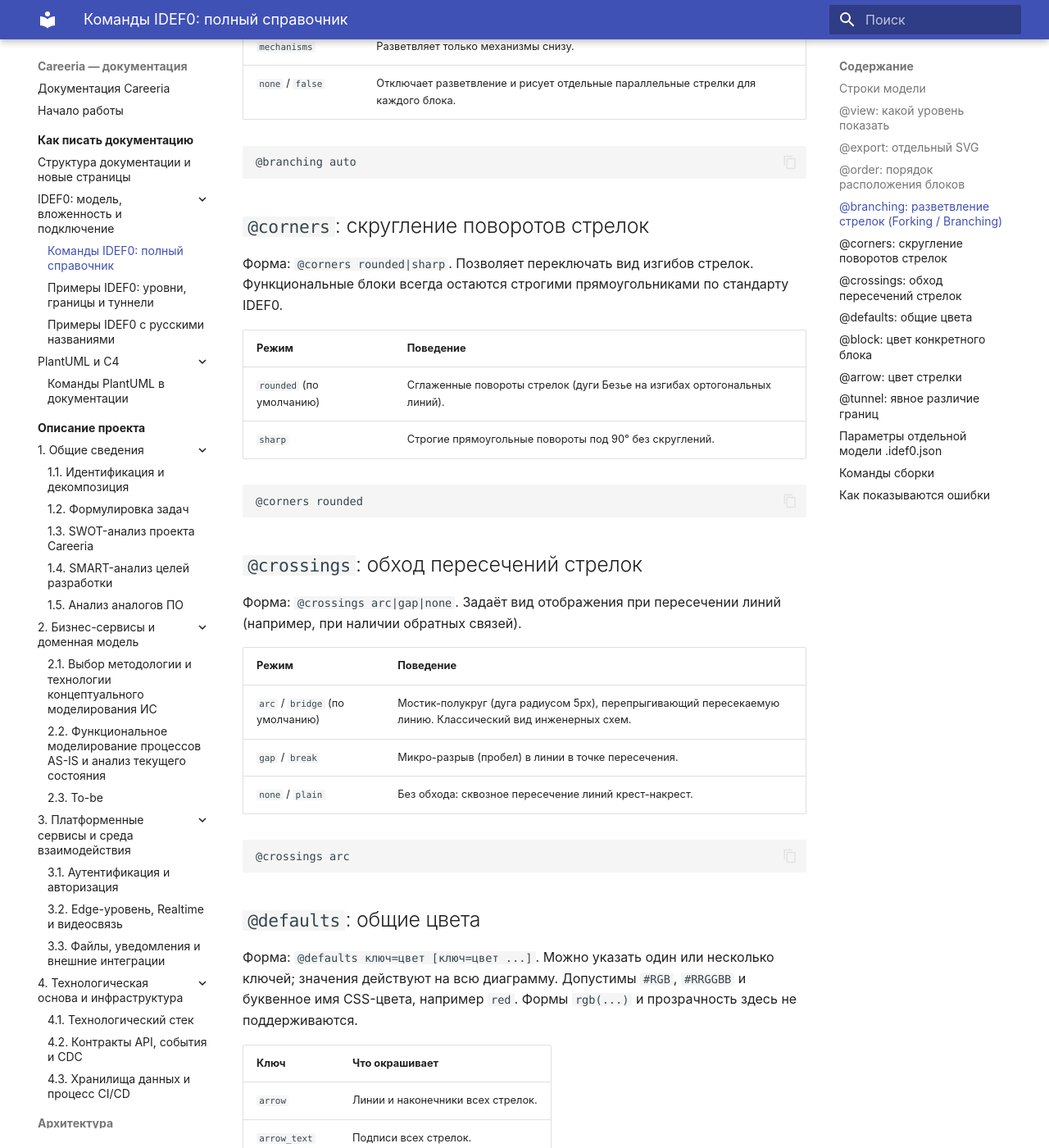
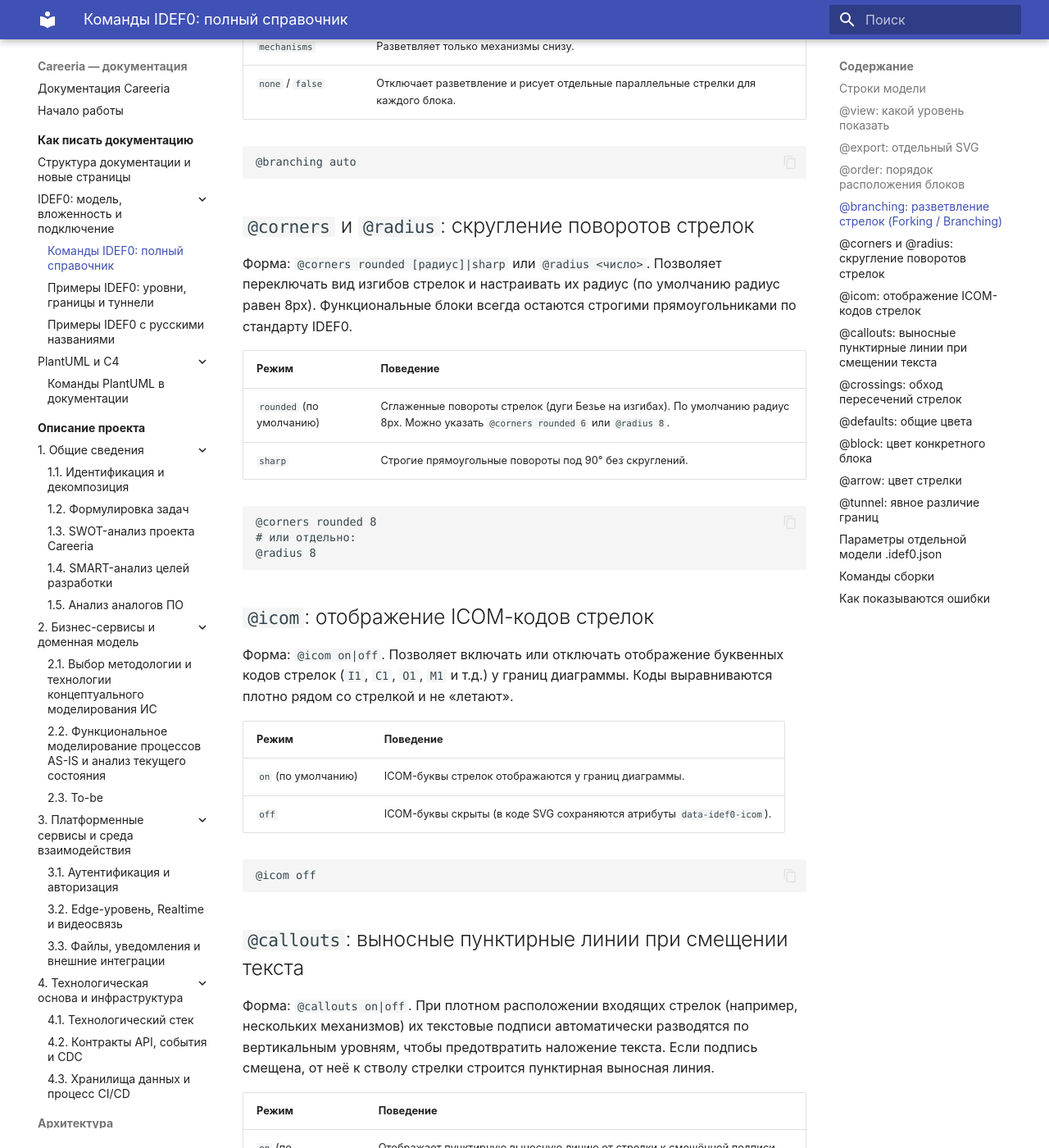
Before and after one commit to krackl1n/careeria, an MkDocs documentation site: the page built from docs/contributing/idef0/01-commands.md, in a window 1280 px wide and 1400 px high, scrolled down 3481 px. Shown: the whole window at 82% size. Built offline with MkDocs 1.6.1 and Material for MkDocs 9.7.7, drawn with Linux system fonts in a browser that asks for light colours; some of the changed text lies outside the part shown.

Commit message:
fix corner and text

````diff
--- a/docs/contributing/idef0/01-commands.md
+++ b/docs/contributing/idef0/01-commands.md
@@ -79,17 +79,45 @@
 @branching auto
 ```
 
-## `@corners`: скругление поворотов стрелок
+## `@corners` и `@radius`: скругление поворотов стрелок
 
-Форма: `@corners rounded|sharp`. Позволяет переключать вид изгибов стрелок. Функциональные блоки всегда остаются строгими прямоугольниками по стандарту IDEF0.
+Форма: `@corners rounded [радиус]|sharp` или `@radius <число>`. Позволяет переключать вид изгибов стрелок и настраивать их радиус (по умолчанию радиус равен 8px). Функциональные блоки всегда остаются строгими прямоугольниками по стандарту IDEF0.
 
 | Режим | Поведение |
 | --- | --- |
-| `rounded` (по умолчанию) | Сглаженные повороты стрелок (дуги Безье на изгибах ортогональных линий). |
+| `rounded` (по умолчанию) | Сглаженные повороты стрелок (дуги Безье на изгибах). По умолчанию радиус 8px. Можно указать `@corners rounded 6` или `@radius 8`. |
 | `sharp` | Строгие прямоугольные повороты под 90° без скруглений. |
 
 ```text
-@corners rounded
+@corners rounded 8
+# или отдельно:
+@radius 8
+```
+
+## `@icom`: отображение ICOM-кодов стрелок
+
+Форма: `@icom on|off`. Позволяет включать или отключать отображение буквенных кодов стрелок (`I1`, `C1`, `O1`, `M1` и т.д.) у границ диаграммы. Коды выравниваются плотно рядом со стрелкой и не «летают».
+
+| Режим | Поведение |
+| --- | --- |
+| `on` (по умолчанию) | ICOM-буквы стрелок отображаются у границ диаграммы. |
+| `off` | ICOM-буквы скрыты (в коде SVG сохраняются атрибуты `data-idef0-icom`). |
+
+```text
+@icom off
+```
+
+## `@callouts`: выносные пунктирные линии при смещении текста
+
+Форма: `@callouts on|off`. При плотном расположении входящих стрелок (например, нескольких механизмов) их текстовые подписи автоматически разводятся по вертикальным уровням, чтобы предотвратить наложение текста. Если подпись смещена, от неё к стволу стрелки строится пунктирная выносная линия.
+
+| Режим | Поведение |
+| --- | --- |
+| `on` (по умолчанию) | Отображает пунктирную выносную линию от стрелки к смещённой подписи. |
+| `off` | Подписи по-прежнему не накладываются друг на друга, но пунктирная линия не рисуется. |
+
+```text
+@callouts on
 ```
 
 ## `@crossings`: обход пересечений стрелок
````
Also changed, not shown: docs/tools/idef0_inline.py (+32 -3 lines), docs/tools/test_idef0_inline.py (+126 -0 lines), docs/contributing/idef0/obrabotka-otklika-2.svg, docs/contributing/idef0/obrabotka-otklika-3.svg, docs/contributing/idef0/obrabotka-zayavki.svg, 2 other files.
